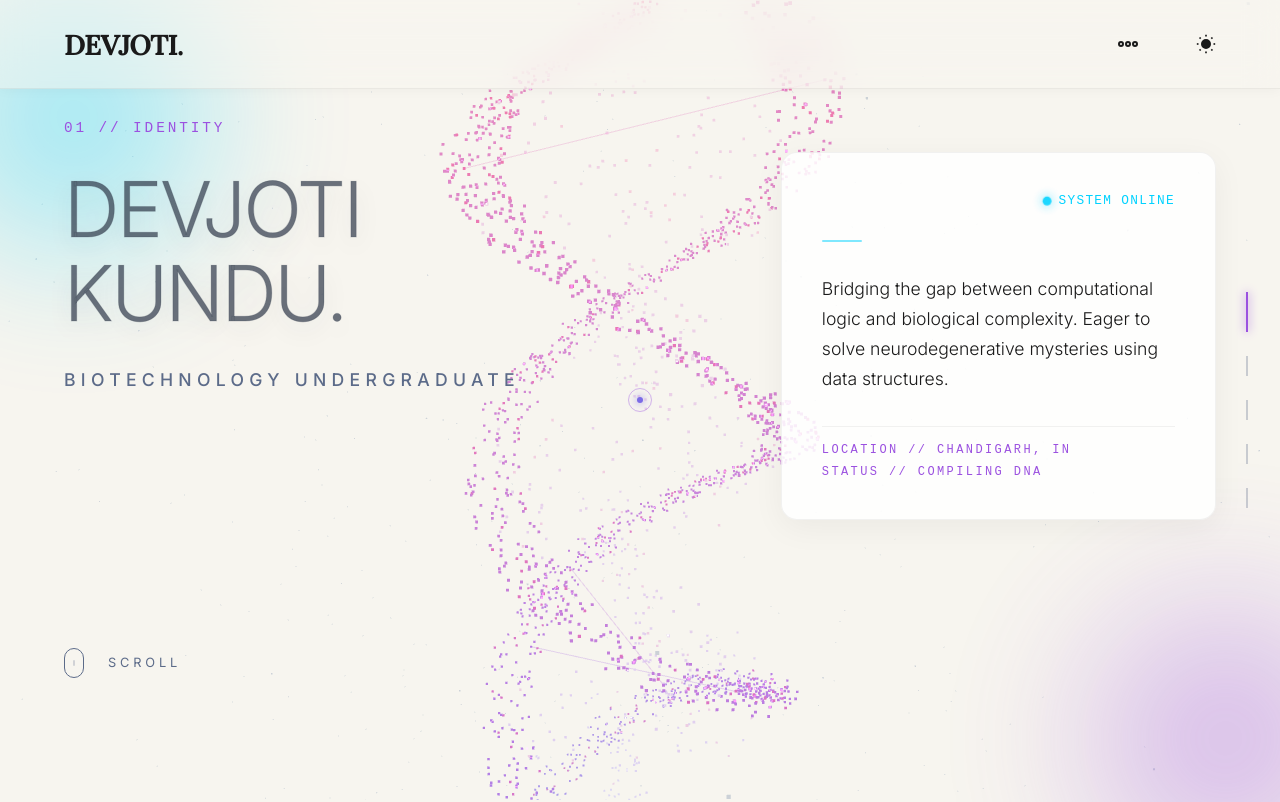
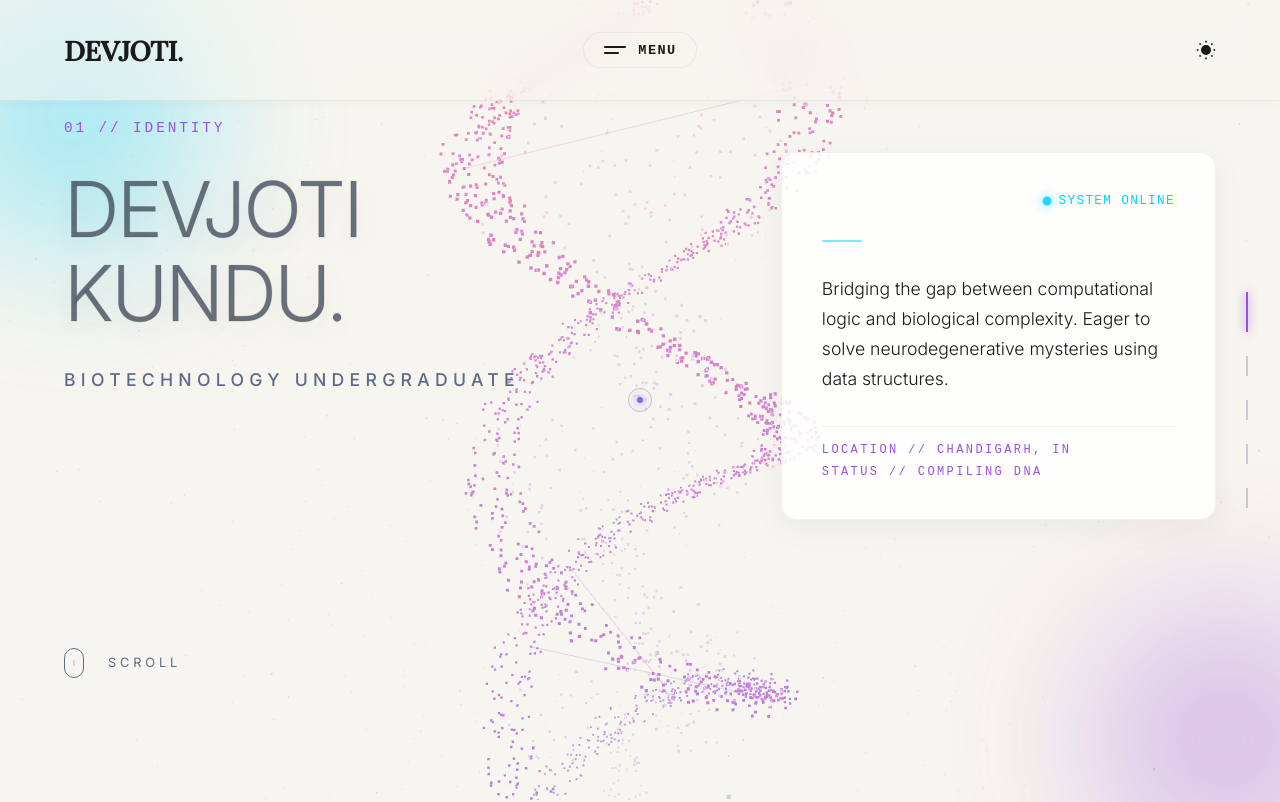
Before and after one commit to devjoti2003/Portfolio, a Next.js app: page / in a window 1280 px wide. Shown: the top 802 px of the page. Built offline with nearby package versions, Linux system fonts and the light colour scheme.

Commit message:
Center navbar menu and upgrade to premium burger icon

```diff
--- a/src/app/globals.css
+++ b/src/app/globals.css
@@ -159,39 +159,54 @@ body.dark-mode .top-nav {
   background: rgba(13, 15, 20, 0.5);
   box-shadow: 0 1px 12px rgba(0, 0, 0, 0.3);
 }
-.nav-container { max-width: 1400px; margin: 0 auto; padding: 0 4rem; display: flex; justify-content: space-between; align-items: center; }
+.nav-container { max-width: 1400px; margin: 0 auto; padding: 0 4rem; display: grid; grid-template-columns: 1fr auto 1fr; align-items: center; }
+.nav-logo { justify-self: start; }
 .nav-logo a { font-family: var(--font-serif); font-size: 1.8rem; font-weight: 700; color: var(--color-text-primary); text-decoration: none; letter-spacing: -0.05em; }
+.nav-right { justify-self: end; }
+
+/* Hoverable Menu System */
+.nav-menu-wrapper { justify-self: center; position: relative; display: flex; align-items: center; padding: 0.5rem 0; }
+.menu-trigger {
+  cursor: pointer; display: flex; align-items: center; gap: 0.8rem;
+  color: var(--color-text-primary); transition: all 0.3s ease;
+  padding: 0.6rem 1.2rem; border-radius: 50px;
+  background: rgba(255,255,255,0.02); border: 1px solid var(--nav-border);
+  backdrop-filter: blur(10px); -webkit-backdrop-filter: blur(10px);
+}
+.menu-trigger:hover { background: rgba(255,255,255,0.08); border-color: rgba(255,255,255,0.2); }
+body.dark-mode .menu-trigger:hover { background: rgba(255,255,255,0.1); border-color: rgba(255,255,255,0.15); }
+
+.burger-icon { display: flex; flex-direction: column; gap: 4px; width: 22px; }
+.burger-line { display: block; height: 2px; background-color: currentColor; border-radius: 2px; transition: transform 0.4s cubic-bezier(0.16, 1, 0.3, 1), width 0.4s cubic-bezier(0.16, 1, 0.3, 1); }
+.burger-line:first-child { width: 100%; transform-origin: right; }
+.burger-line:last-child { width: 70%; transform-origin: left; }
+.menu-trigger:hover .burger-line:first-child { width: 70%; }
+.menu-trigger:hover .burger-line:last-child { width: 100%; }
+
+.menu-text { font-family: monospace; font-size: 0.85rem; letter-spacing: 0.1em; font-weight: 600; }
+
+.hidden-links {
+  position: absolute; top: calc(100% + 5px); left: 50%; right: auto; flex-direction: column;
+  background: var(--nav-bg); backdrop-filter: blur(20px); -webkit-backdrop-filter: blur(20px);
+  border: 1px solid var(--nav-border); border-radius: 12px; padding: 1.5rem; gap: 1.5rem; min-width: 220px;
+  box-shadow: 0 10px 40px rgba(0,0,0,0.1);
+  opacity: 0; visibility: hidden; transform: translateX(-50%) translateY(-10px);
+  transition: all 0.4s cubic-bezier(0.16, 1, 0.3, 1);
+  z-index: 200;
+}
+body.dark-mode .hidden-links { box-shadow: 0 10px 40px rgba(0,0,0,0.6); }
+.nav-menu-wrapper:hover .hidden-links { opacity: 1; visibility: visible; transform: translateX(-50%) translateY(0); }
+
 .nav-links { display: flex; gap: 3rem; align-items: center; }
 .nav-links a {
   font-family: var(--font-sans); font-size: 0.9rem; font-weight: 500; color: var(--color-text-primary);
   text-decoration: none; transition: color 0.3s ease, transform 0.3s cubic-bezier(0.16, 1, 0.3, 1);
   letter-spacing: 0.05em; text-transform: uppercase; display: inline-block;
 }
-.nav-links a:hover {
-  color: var(--pastel-purple);
-  transform: translateY(-2px) scale(1.05);
-}
-.nav-links a.nav-cta { background: var(--color-text-primary); padding: 0.8rem 2rem; border-radius: 50px; color: var(--color-bg); }
+.nav-links.hidden-links a { width: 100%; text-align: center; }
+.nav-links a:hover { color: var(--pastel-purple); transform: translateY(-2px) scale(1.05); }
+.nav-links a.nav-cta { background: var(--color-text-primary); padding: 0.8rem 2rem; border-radius: 50px; color: var(--color-bg); margin-top: 0.5rem; }
 .nav-links a.nav-cta:hover { background: var(--pastel-purple); color: #fff; transform: translateY(-3px) scale(1.05); }
-
-/* Hoverable Menu System */
-.nav-actions { display: flex; align-items: center; gap: 1.5rem; }
-.nav-menu-wrapper { position: relative; display: flex; align-items: center; padding: 0.5rem 0; }
-.menu-trigger { cursor: pointer; color: var(--color-text-primary); transition: color 0.3s ease; display: flex; align-items: center; }
-.menu-trigger:hover { color: var(--pastel-purple); }
-.hidden-links {
-  position: absolute; top: 100%; right: 0; flex-direction: column;
-  background: var(--nav-bg); backdrop-filter: blur(20px); border: 1px solid var(--nav-border);
-  border-radius: 12px; padding: 1.5rem; gap: 1.5rem; min-width: 220px;
-  box-shadow: 0 10px 40px rgba(0,0,0,0.1);
-  opacity: 0; visibility: hidden; transform: translateY(-10px);
-  transition: all 0.3s cubic-bezier(0.16, 1, 0.3, 1);
-  z-index: 200;
-}
-body.dark-mode .hidden-links { box-shadow: 0 10px 40px rgba(0,0,0,0.6); }
-.nav-menu-wrapper:hover .hidden-links { opacity: 1; visibility: visible; transform: translateY(10px); }
-.nav-links.hidden-links a { width: 100%; text-align: left; }
-.nav-links.hidden-links a.nav-cta { text-align: center; margin-top: 0.5rem; }
 
 /* Scroll Container */
 .scroll-container {
@@ -640,6 +655,7 @@ body.dark-mode .theme-toggle .moon-icon { display: block; }
   /* Fix Top Nav for Mobile */
   .top-nav { padding: 0.8rem 0; }
   .nav-container {
+    display: flex;
     flex-direction: row;
     justify-content: space-between;
     align-items: center;
--- a/src/components/Navbar.js
+++ b/src/components/Navbar.js
@@ -99,10 +99,13 @@ export default function Navbar() {
           <div className="nav-logo">
             <Link href="/">DEVJOTI.</Link>
           </div>
-          <div className="nav-actions">
           <div className="nav-menu-wrapper">
             <div className="menu-trigger">
-                <svg width="24" height="24" viewBox="0 0 24 24" fill="none" stroke="currentColor" strokeWidth="2"><circle cx="12" cy="12" r="2"/><circle cx="19" cy="12" r="2"/><circle cx="5" cy="12" r="2"/></svg>
+              <div className="burger-icon">
+                <span className="burger-line"></span>
+                <span className="burger-line"></span>
+              </div>
+              <span className="menu-text">MENU</span>
             </div>
             <div className="nav-links hidden-links">
               <Link href="/#hero">IDENTITY</Link>
@@ -113,6 +116,8 @@ export default function Navbar() {
               <Link href="/#contact" className="nav-cta">CONNECT</Link>
             </div>
           </div>
+
+          <div className="nav-right">
             <button id="theme-toggle" className="theme-toggle" onClick={toggleTheme}>
               {isDarkMode ? (
                 <svg width="20" height="20" viewBox="0 0 24 24" fill="none" stroke="currentColor" strokeWidth="2"><path d="M12 3a6 6 0 0 0 9 9 9 9 0 1 1-9-9Z"></path></svg>
```
Lines whose indentation alone changed are shown as unchanged.
